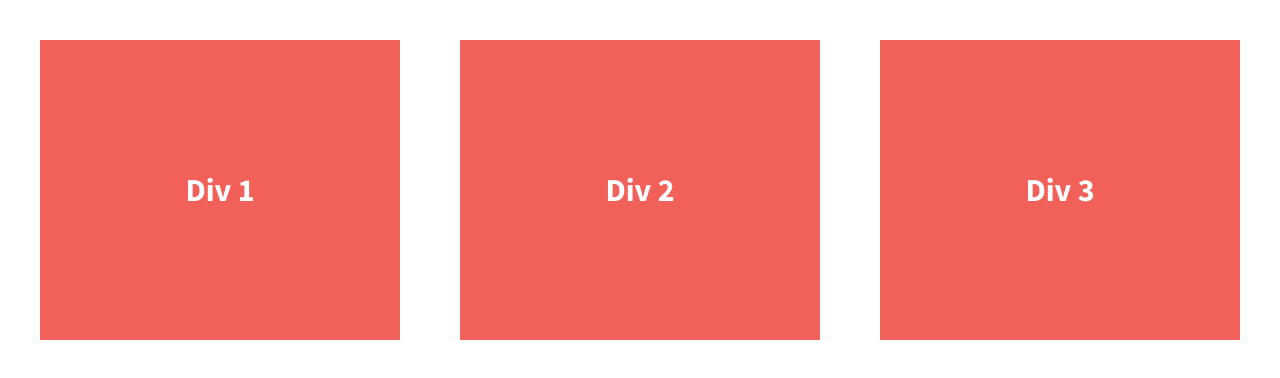
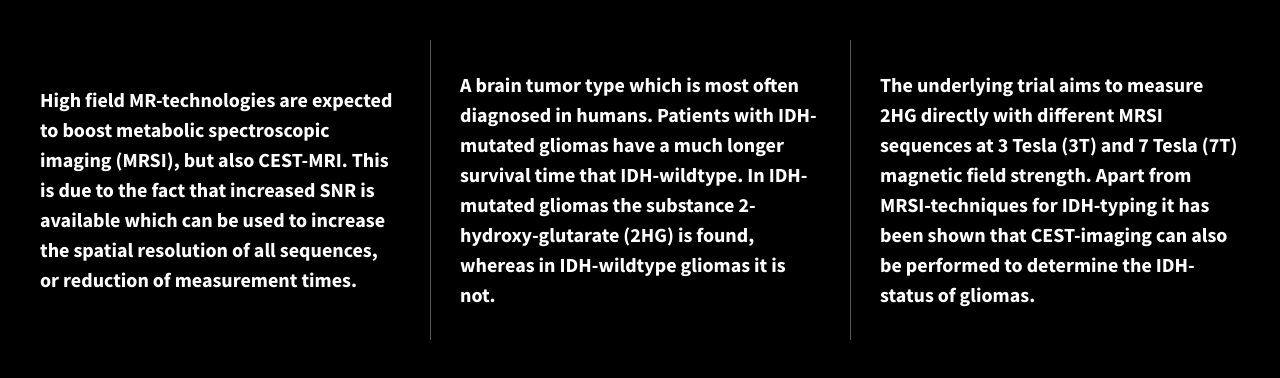
Before and after one commit to MomoServices/07.01-206-divs-flexbox-starter, a plain HTML site: page index.html in a window 1280 px wide. Drawn offline with nearby package versions, Linux system fonts and the light colour scheme.

Commit message:
changed colors to black, added text, and added @medi

```diff
--- a/css/main.css
+++ b/css/main.css
@@ -97,7 +97,7 @@ textarea {
 
 
 html {
-  background-color: #fff;
+  background-color: black;
   height: 100%;
 }
 
@@ -120,8 +120,9 @@ body {
   /*give the divs a width of 30%, add display:flex, set justify-content and align-items to center*/
   color: #fff;
   line-height: 1.5em;
-  font-size: 1.6em;
-  background-color: #f16059;
+  font-size: 1em;
+  text-align: left;
+  background-color: black;
   height: 300px;
   display: flex;
   justify-content: center;
@@ -212,6 +213,16 @@ body {
    These examples override the primary ('mobile first') styles.
    Modify as content requires.
    ========================================================================== */
+   @media all and (min-width: 768px) {
+       .div-1, .div-2, .div-3 {
+         flex-basis: 30%;
+       }
+
+       .div-1, .div-2 {
+         border-right: 1px solid #555;
+         padding-right: 30px;
+       }
+   }
 
 @media print,
        (-webkit-min-device-pixel-ratio: 1.25),
--- a/index.html
+++ b/index.html
@@ -23,13 +23,13 @@
 
         <section class="wrapper">
             <div class="div-1">
-                Div 1
+                <p> High field MR-technologies are expected to boost metabolic spectroscopic imaging (MRSI), but also CEST-MRI. This is due to the fact that increased SNR is available which can be used to increase the spatial resolution of all sequences, or reduction of measurement times. </p>
             </div>
             <div class="div-2">
-                Div 2
+                <p> A brain tumor type which is most often diagnosed in humans. Patients with IDH-mutated gliomas have a much longer survival time that IDH-wildtype. In IDH-mutated gliomas the substance 2-hydroxy-glutarate (2HG) is found, whereas in IDH-wildtype gliomas it is not. </p>
             </div>
             <div class="div-3">
-                Div 3
+                <p> The underlying trial aims to measure 2HG directly with different MRSI sequences at 3 Tesla (3T) and 7 Tesla (7T) magnetic field strength. Apart from MRSI-techniques for IDH-typing it has been shown that CEST-imaging can also be performed to determine the IDH-status of gliomas. </p>
             </div>
         </section>
 
```
